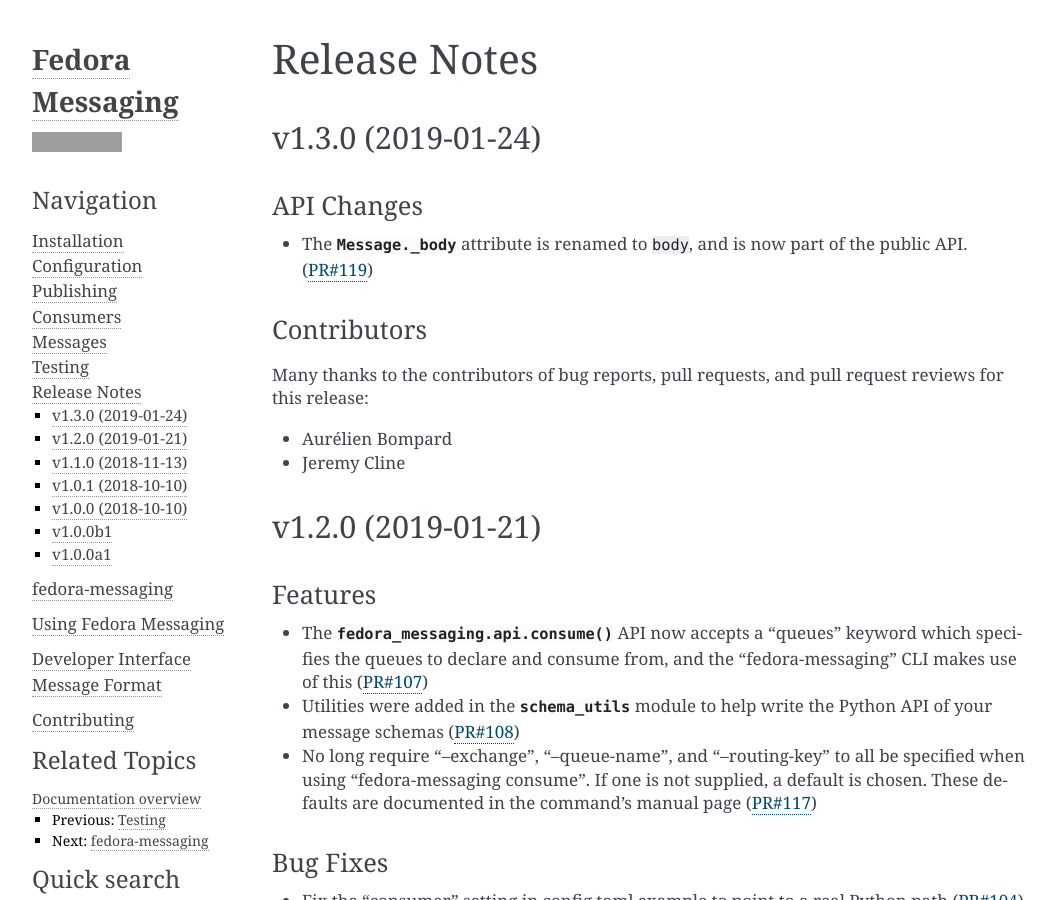
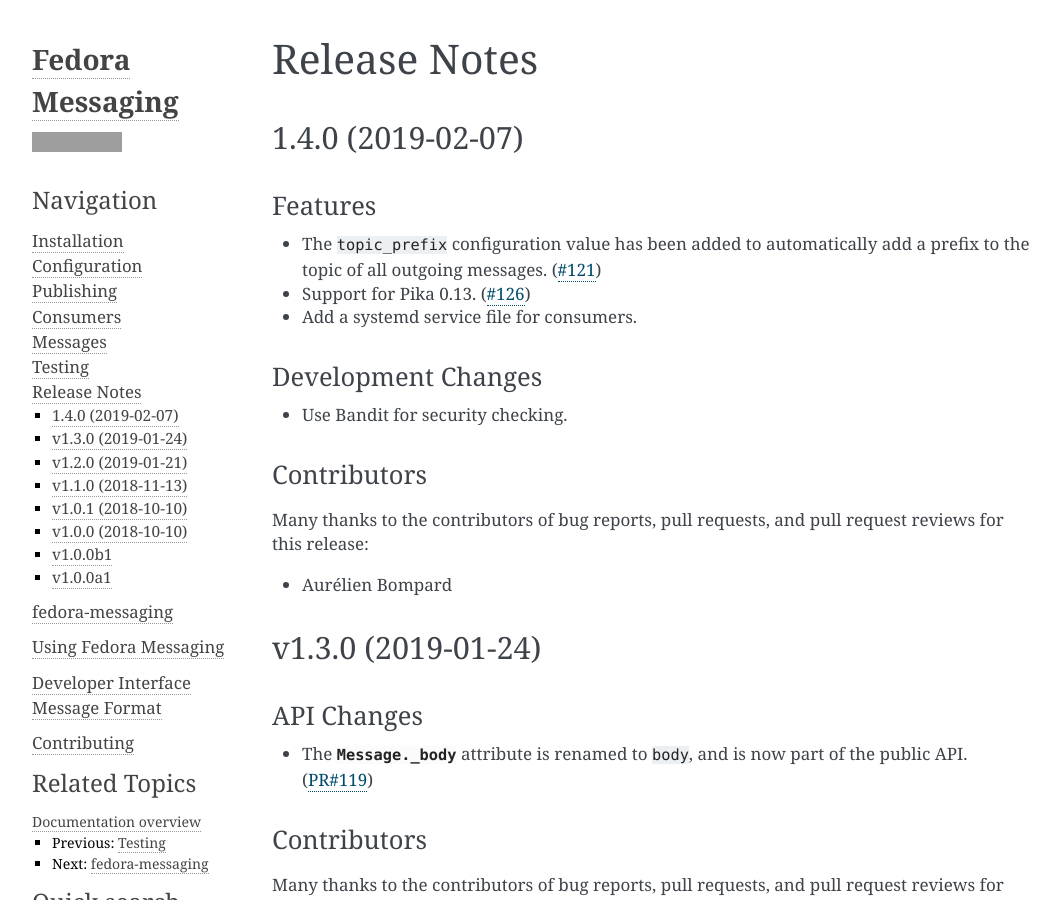
Before and after one commit to fedora-infra/fedora-messaging, a Sphinx documentation site: the page built from docs/changelog.rst, in a window 1280 px wide and 900 px high. Shown: the whole window, without its empty margins (98-1158 px from the left). Built offline with Sphinx 7.4.7, drawn with Linux system fonts in a browser that asks for light colours; grey boxes are pictures that could not be loaded.

Commit message:
fedora-messaging v1.4.0
Signed-off-by: Aurélien Bompard <aurelien@bompard.org>

```diff
--- a/docs/changelog.rst
+++ b/docs/changelog.rst
@@ -3,6 +3,36 @@
 =============
 
 .. towncrier release notes start
+
+1.4.0 (2019-02-07)
+==================
+
+Features
+--------
+
+* The ``topic_prefix`` configuration value has been added to automatically add
+  a prefix to the topic of all outgoing messages.
+  (`#121 <https://github.com/fedora-infra/fedora-messaging/issues/121>`_)
+
+* Support for Pika 0.13.
+  (`#126 <https://github.com/fedora-infra/fedora-messaging/issues/126>`_)
+
+* Add a systemd service file for consumers.
+
+
+Development Changes
+-------------------
+
+* Use Bandit for security checking.
+
+
+Contributors
+------------
+Many thanks to the contributors of bug reports, pull requests, and pull request
+reviews for this release:
+
+* Aurélien Bompard
+
 
 v1.3.0 (2019-01-24)
 ===================
--- a/fedora_messaging/__init__.py
+++ b/fedora_messaging/__init__.py
@@ -15,4 +15,4 @@
 # with this program; if not, write to the Free Software Foundation, Inc.,
 # 51 Franklin Street, Fifth Floor, Boston, MA 02110-1301 USA.
 
-__version__ = "1.3.0"
+__version__ = "1.4.0"
```
Also changed, not shown: 2 other files.
